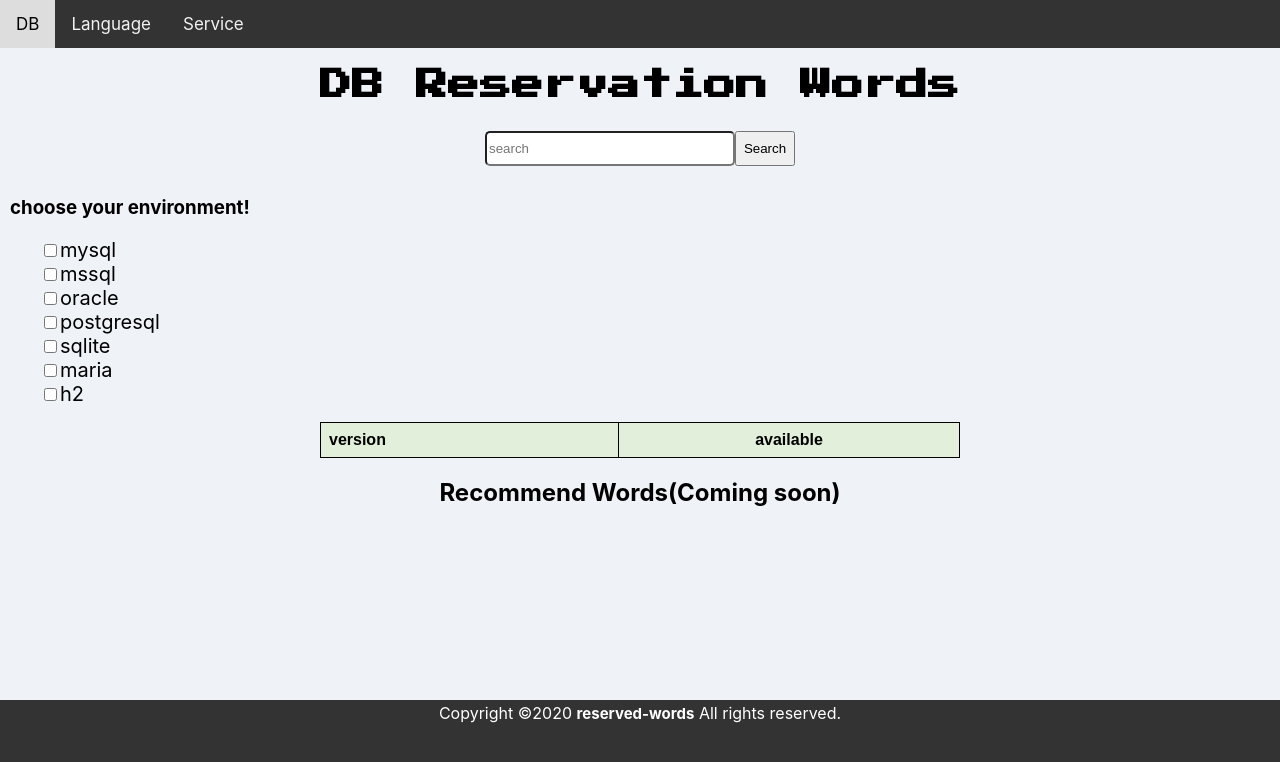
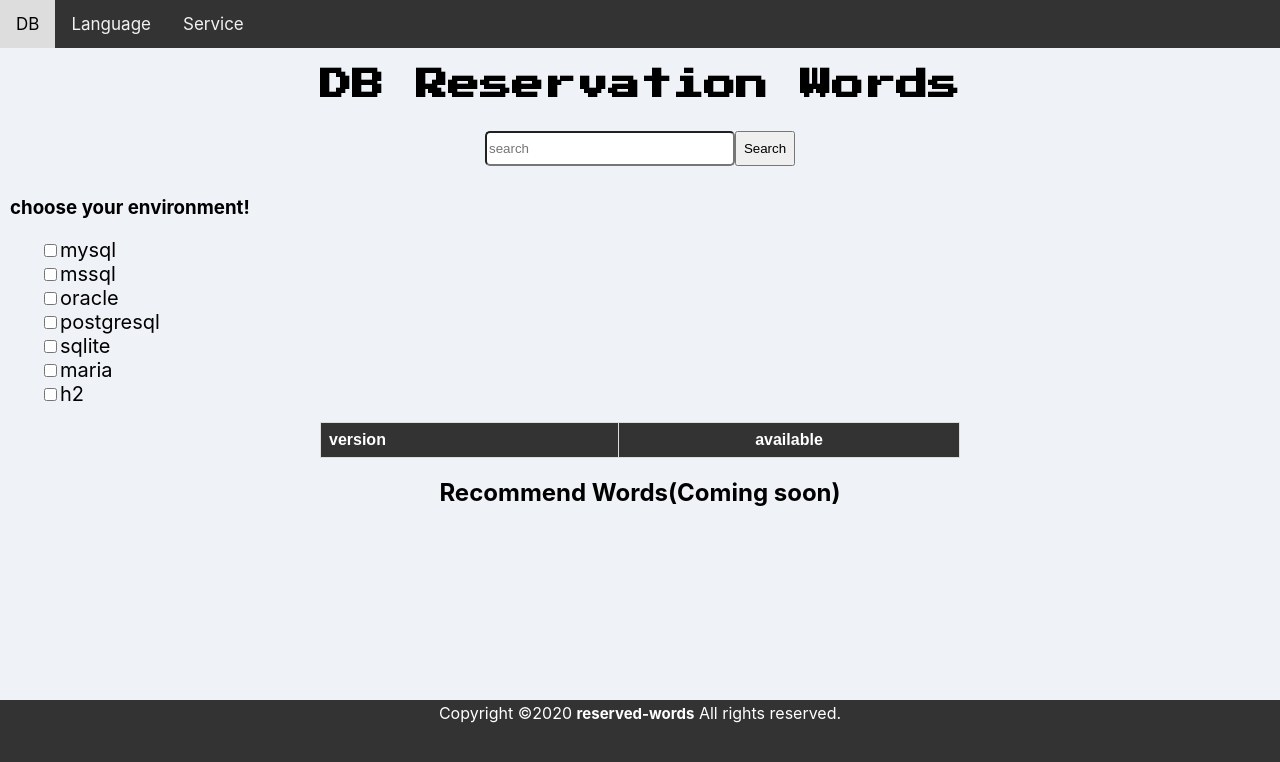
Before and after one commit to always0ne/reserved-words, a React (Create React App) app: page / in a window 1280 px wide. Shown: the top 762 px of the page. Built offline with nearby package versions, Linux system fonts and the light colour scheme; a web font is replaced by a local one.

Commit message:
edit:redesign table

```diff
--- a/src/components/css/Result.css
+++ b/src/components/css/Result.css
@@ -6,15 +6,27 @@ table {
     width: 50%;
     place-content: center;
 
+
 }
+
 td,
 th {
-    border: 1px solid #000000;
+    border: 1px solid #ddd;
     text-align: left;
     padding: 8px;
 }
 th {
-    background-color: rgb(226, 239, 218);
+    background-color:#333333;
+    color:#ffffff;
+
+}
+tr{
+    background-color: #f2f2f2;
+}
+tr:nth-child(even){
+    border: 1px solid #ddd;
+    background-color: #ddd;
+
 }
 #th_available{
     text-align: center;
```
